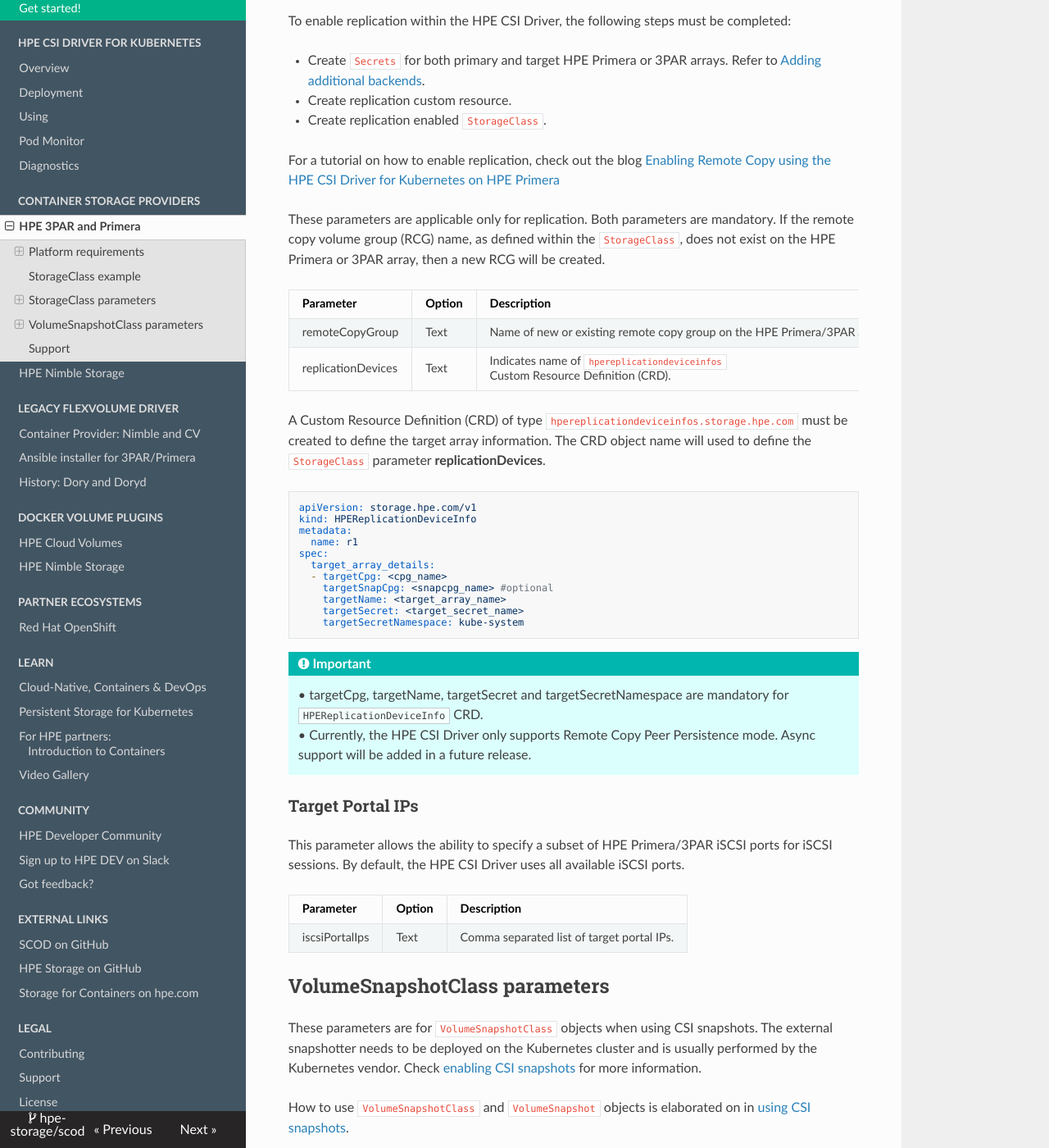
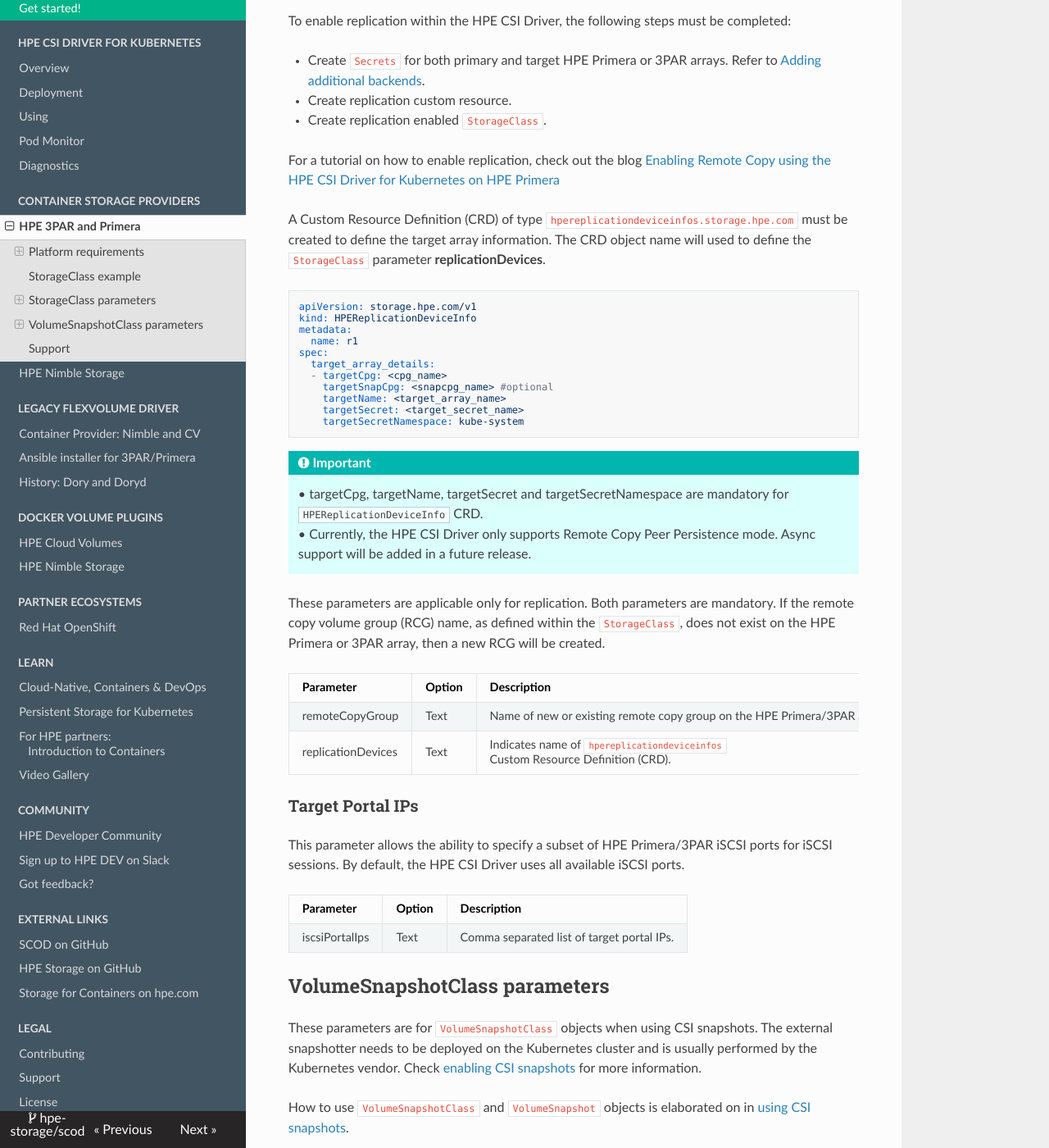
Before and after one commit to hpe-storage/scod, an MkDocs documentation site: the page built from docs/container_storage_provider/hpe_3par_primera/index.md, in a window 1280 px wide and 1400 px high, scrolled down 6379 px. Shown: the whole window at 82% size. Built offline with MkDocs 1.6.1, drawn with Linux system fonts in a browser that asks for light colours; nearby versions of some CDN libraries; some of the changed lines change nothing that is shown.

Commit message:
Addressed review comments

````diff
--- a/docs/container_storage_provider/hpe_3par_primera/index.md
+++ b/docs/container_storage_provider/hpe_3par_primera/index.md
@@ -207,13 +207,6 @@
 
 For a tutorial on how to enable replication, check out the blog [Enabling Remote Copy using the HPE CSI Driver for Kubernetes on HPE Primera](https://developer.hpe.com/blog/ppPAlQ807Ah8QGMNl1YE/tutorial-enabling-remote-copy-using-the-hpe-csi-driver-for-kubernetes-on)
 
-These parameters are applicable only for replication. Both parameters are mandatory. If the remote copy volume group (RCG) name, as defined within the `StorageClass`, does not exist on the HPE Primera or 3PAR array, then a new RCG will be created.
-
-| Parameter          | Option  | Description |
-| ------------------ | ------- | ----------- |
-| remoteCopyGroup    | Text    | Name of new or existing remote copy group on the HPE Primera/3PAR array. |
-| replicationDevices | Text    | Indicates name of `hpereplicationdeviceinfos` Custom Resource Definition (CRD). |
-
 A Custom Resource Definition (CRD) of type `hpereplicationdeviceinfos.storage.hpe.com`  must be created to define the target array information. The CRD object name will used to define the `StorageClass` parameter **replicationDevices**.
 ```yaml
 apiVersion: storage.hpe.com/v1
@@ -232,6 +225,13 @@
 !!! important
     • targetCpg, targetName, targetSecret and targetSecretNamespace are mandatory for `HPEReplicationDeviceInfo` CRD.<br />
     • Currently, the HPE CSI Driver only supports Remote Copy Peer Persistence mode. Async support will be added in a future release.<br />
+
+These parameters are applicable only for replication. Both parameters are mandatory. If the remote copy volume group (RCG) name, as defined within the `StorageClass`, does not exist on the HPE Primera or 3PAR array, then a new RCG will be created.
+
+| Parameter          | Option  | Description |
+| ------------------ | ------- | ----------- |
+| remoteCopyGroup    | Text    | Name of new or existing remote copy group on the HPE Primera/3PAR array. |
+| replicationDevices | Text    | Indicates name of `hpereplicationdeviceinfos` Custom Resource Definition (CRD). |
 
 ### Target Portal IPs
 
````
